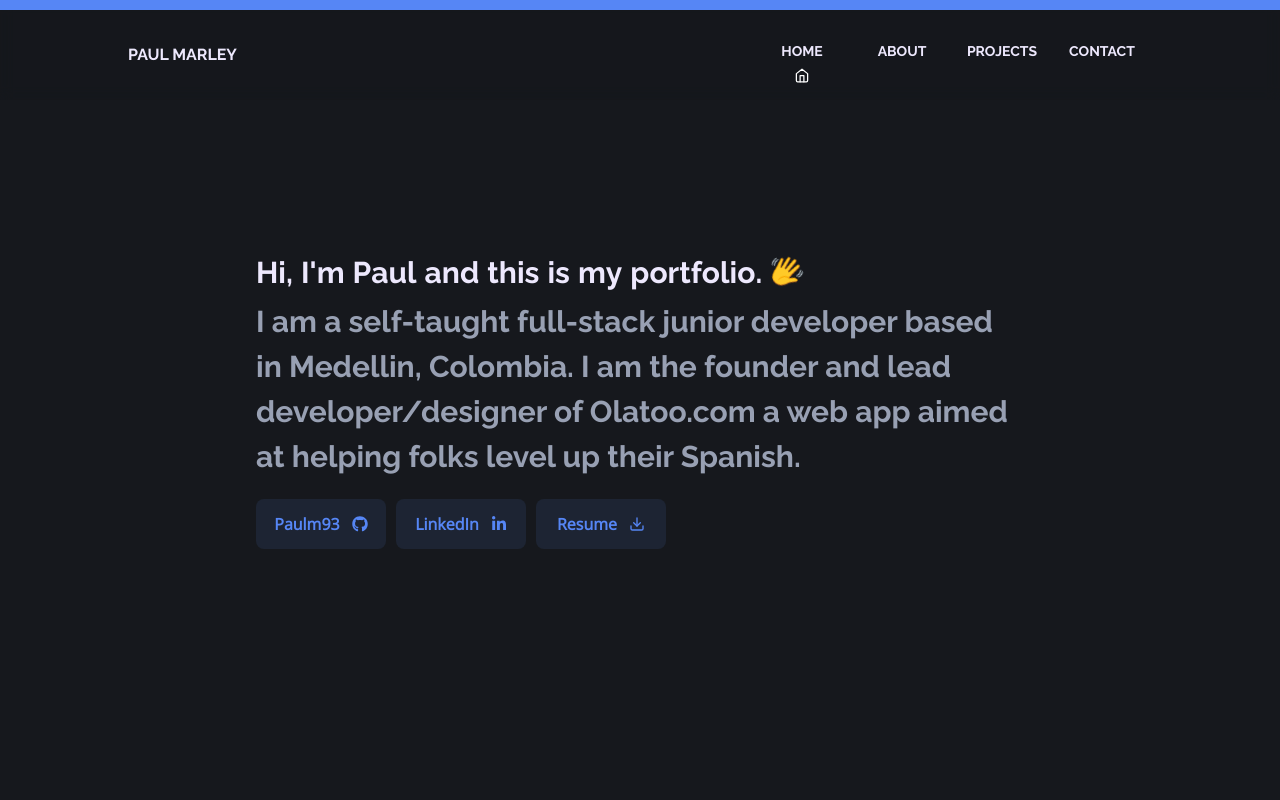
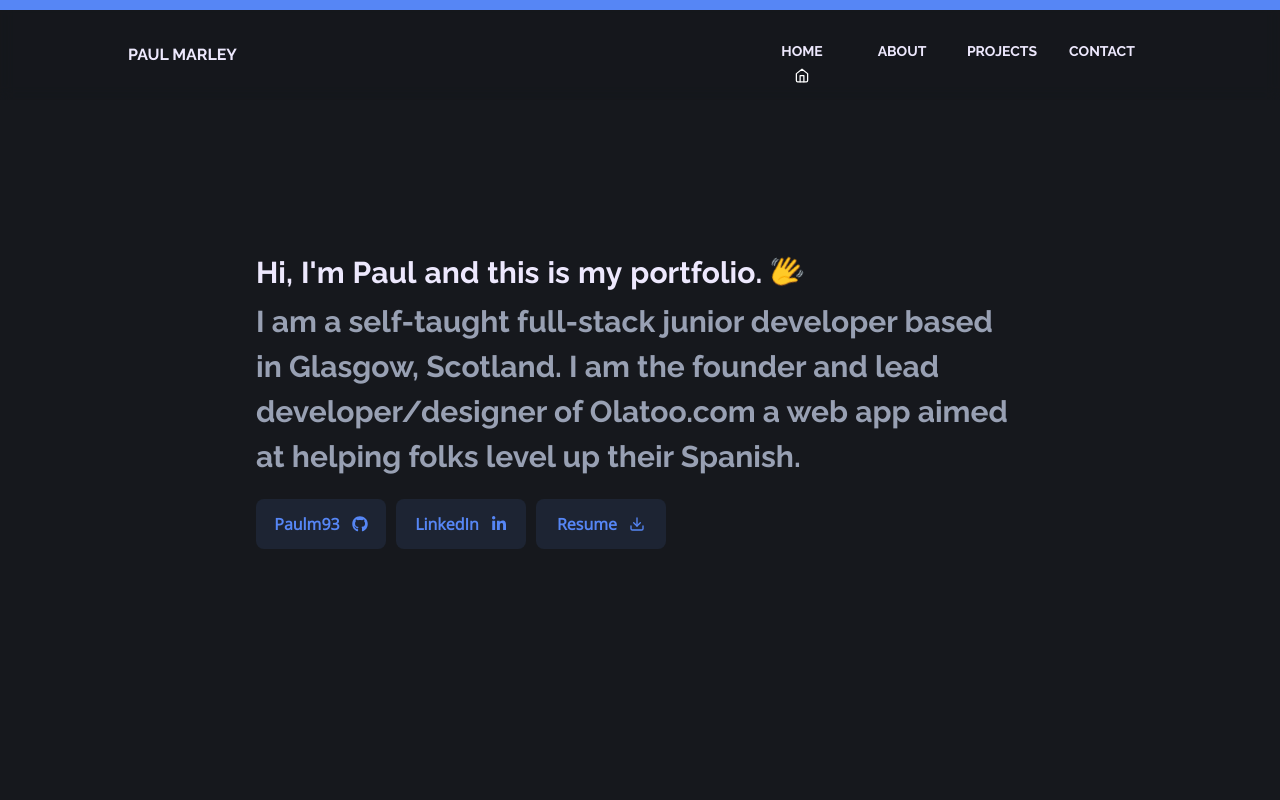
Before and after one commit to PaulM93/portfoliio, a React (Create React App) app in the folder client/: page / in a window 1280 px wide. Shown: the top 800 px of the page. Built offline with nearby package versions, Linux system fonts and the light colour scheme; a web font is replaced by a local one.

Commit message:
hero text update

```diff
--- a/client/src/components/Hero/Hero.tsx
+++ b/client/src/components/Hero/Hero.tsx
@@ -45,8 +45,8 @@ export default function Hero() {
             style={{ color: "#98a0b3" }}
             mb={5}
           >
-            I am a self-taught full-stack junior developer based in Medellin,
-            Colombia. I am the founder and lead developer/designer of{" "}
+            I am a self-taught full-stack junior developer based in Glasgow,
+            Scotland. I am the founder and lead developer/designer of{" "}
             <Link href={"https://www.olatoo.com/"} isExternal>
               Olatoo.com
             </Link>{" "}
```
